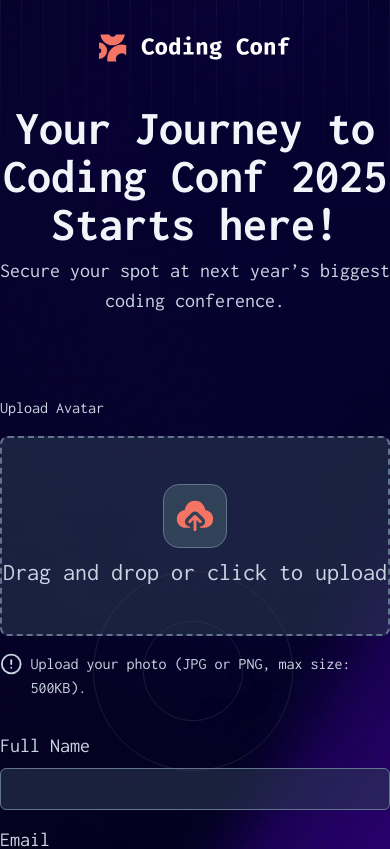
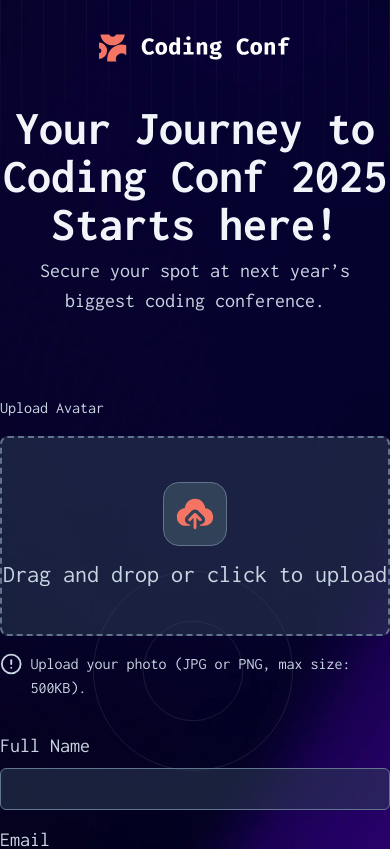
Before and after one commit to flavioporfirio/frontend-mentor, a React (Vite) app in the folder conference-ticket-generator/: page / in a window 390 px wide. Shown: the top 849 px of the page. Built offline with nearby package versions, Linux system fonts and the light colour scheme; the HTML template or start-up script is replaced by a standard one.

Commit message:
fix: double upload image, github icon, ticket name

```diff
--- a/conference-ticket-generator/src/App.jsx
+++ b/conference-ticket-generator/src/App.jsx
@@ -12,7 +12,6 @@
   const [formData, setFormData] = useState({});
 
   function handleFormData(data) {
-    console.log(data);
     setFormData({ ...data });
   }
   function handleTicketGenerated() {
--- a/conference-ticket-generator/src/components/Form.jsx
+++ b/conference-ticket-generator/src/components/Form.jsx
@@ -41,6 +41,7 @@
 
   const { getRootProps, getInputProps } = useDropzone({
     onDrop,
+    noClick: false,
   });
 
   const isValidFile = (file) => {
@@ -76,10 +77,7 @@
                 <img src={preview} alt="uploaded preview" />
               </p>
             ) : (
-              <label
-                htmlFor="image"
-                className="flex flex-col items-center gap-2"
-              >
+              <>
                 <img
                   src={iconUpload}
                   alt="upload icon"
@@ -90,7 +88,7 @@
                 <span className="text-2xl text-slate-300 font-script">
                   Drag and drop or click to upload
                 </span>
-              </label>
+              </>
             )}
 
             <input
--- a/conference-ticket-generator/src/components/Header.jsx
+++ b/conference-ticket-generator/src/components/Header.jsx
@@ -6,7 +6,7 @@
       <h1 className="font-bold text-slate-100 text-center text-5xl break-words">
         {title}
       </h1>
-      <h3 className="text-slate-300 text-[20px] text-center break-words">
+      <h3 className="text-slate-300 text-[20px] text-center break-words max-w-[80%]">
         {subtitle}
       </h3>
     </div>
--- a/conference-ticket-generator/src/components/Ticket.jsx
+++ b/conference-ticket-generator/src/components/Ticket.jsx
@@ -1,13 +1,12 @@
 const date = new Date();
+
+import iconGithub from "../assets/icon-github.svg";
 
 export default function Ticket({ formData }) {
   const imageUrl = URL.createObjectURL(formData.selectedFile);
-
-  console.log(formData);
   return (
     <div className="bg-[url(/images/pattern-ticket.svg)] bg-center bg-no-repeat bg-contain w-full h-[300px] sm:h-[350px] object-contain mt-20 grid grid-cols-2 mb-8 p-8">
-      {/* <div className="flex flex-col justify-evenly sm:justify-between my-4 "> */}
-      <div className="flex flex-col items-center justify-around sm:justify-between ">
+      <div className="flex flex-col items-center justify-around sm:justify-between w-full">
         <div className="flex flex-col items-end gap-4">
           <img
             src="./images/logo-full.svg"
@@ -21,15 +20,15 @@
         <div className="flex gap-2 items-start">
           <img
             src={imageUrl}
-            alt={`avatar do ${formData.name}`}
-            className="w-15 h-15 sm:w-20 sm:h-20 rounded-2xl"
+            alt={`avatar do ${formData.name.split(" ")[0]}`}
+            className="w-10 h-10 sm:w-15 sm:h-15 rounded-2xl"
           />
           <div>
             <p className="text-3xl sm:text-5xl text-slate-300 pb-2">
               {formData.name}
             </p>
             <div className="flex gap-2 items-center">
-              <img src="./src/assets/icon-github.svg" alt="" />
+              <img src={`${iconGithub}`} alt="" />
               <p className="text-slate-300 text-base sm:text-xl">
                 {`@${formData.githubUsername}`}
               </p>
```
